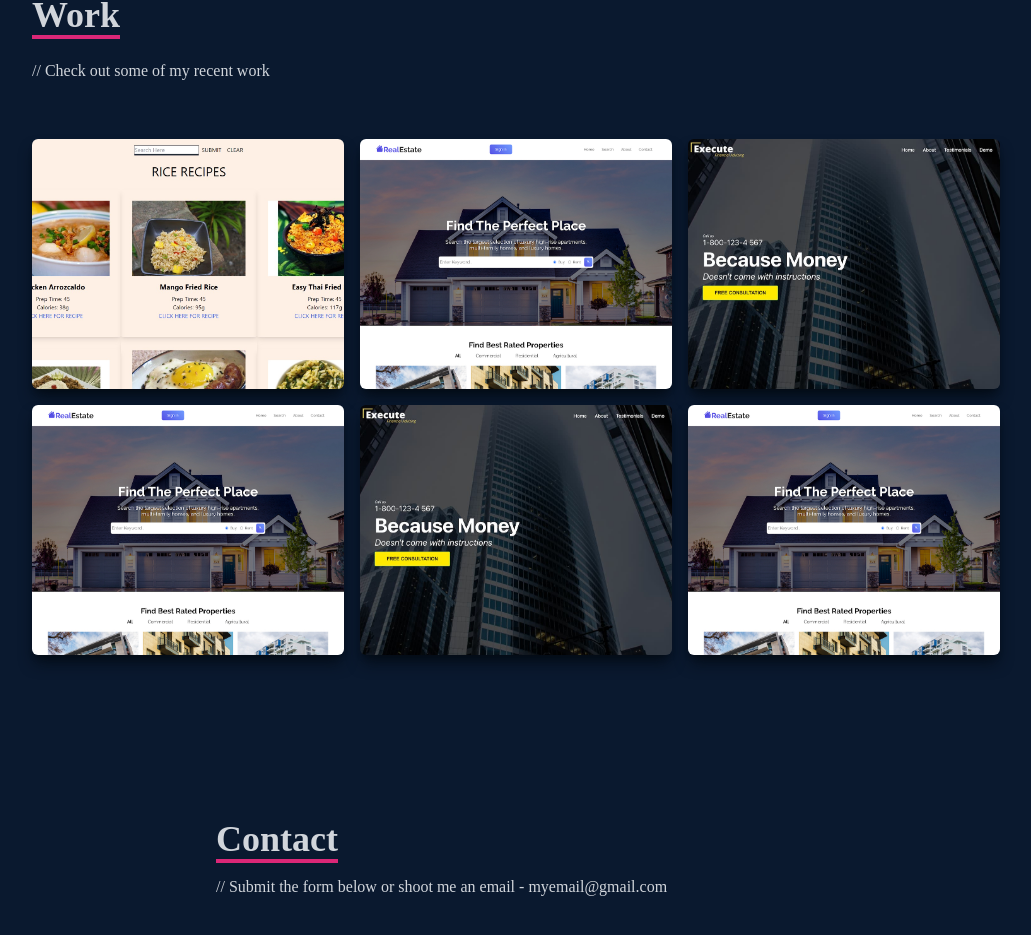
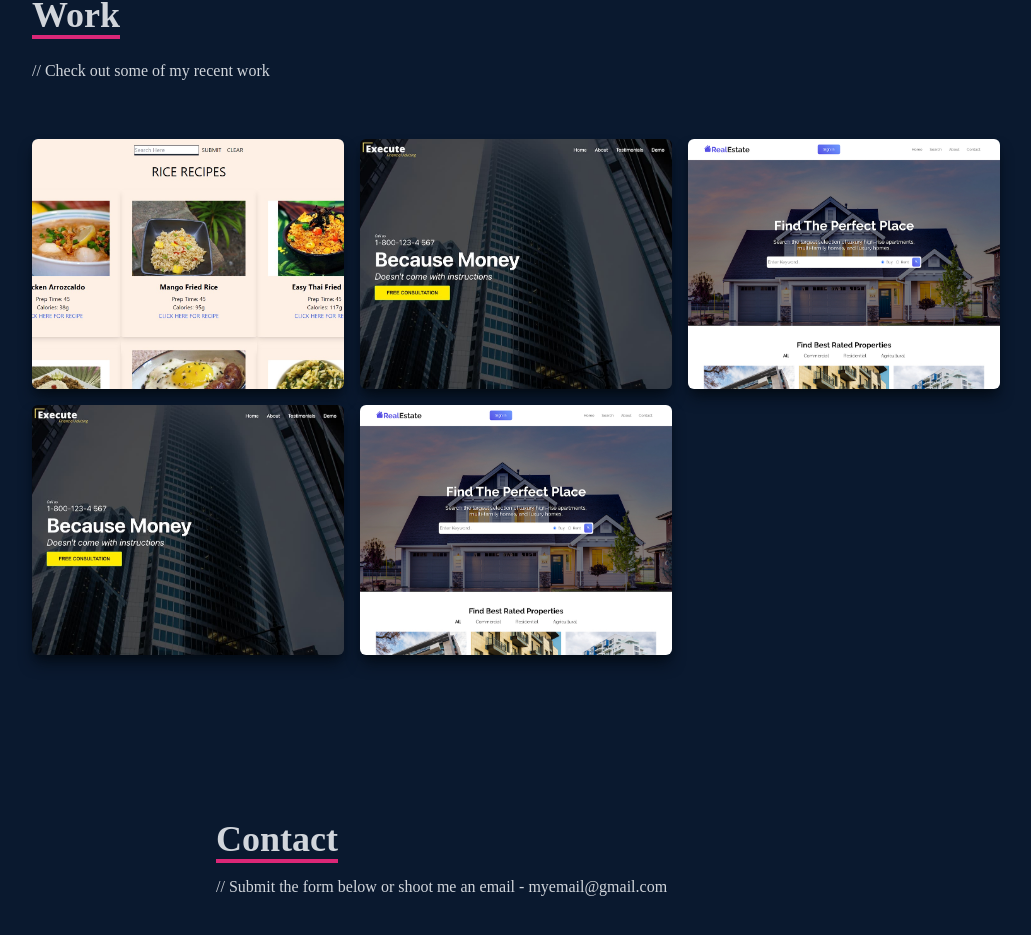
Before and after one commit to Tesvin/portfolio-website, a React (Create React App) app: page / in a window 1280 px wide. Shown: the part 2475-3410 px from the top of the page, without its empty margins (124-1155 px from the left). Built offline with nearby package versions, Linux system fonts and the light colour scheme.

Commit message:
portfolio app

```diff
--- a/src/components/Work.jsx
+++ b/src/components/Work.jsx
@@ -37,11 +37,11 @@ const Work = () => {
                     </div>
                 </div>
 
-                <div
+                {/* <div
                     style={{backgroundImage: `url(${realEstate})`}}
                     className='shadow-lg shadow-[#040c16] group container rounded-md flex justify-center items-center mx-auto content-div'>
 
-                    {/* Hover Effects */}
+                        Hover Effects
                     <div className='opacity-0 group-hover:opacity-80'>
                         <span className='text-2xl font-bold text-white tracking-wider'>
                             React JS Application
@@ -55,7 +55,7 @@ const Work = () => {
                             </a>
                         </div>
                     </div>
-                </div>
+                </div> */}
 
                 <div
                     style={{backgroundImage: `url(${WorkImg})`}}
```
